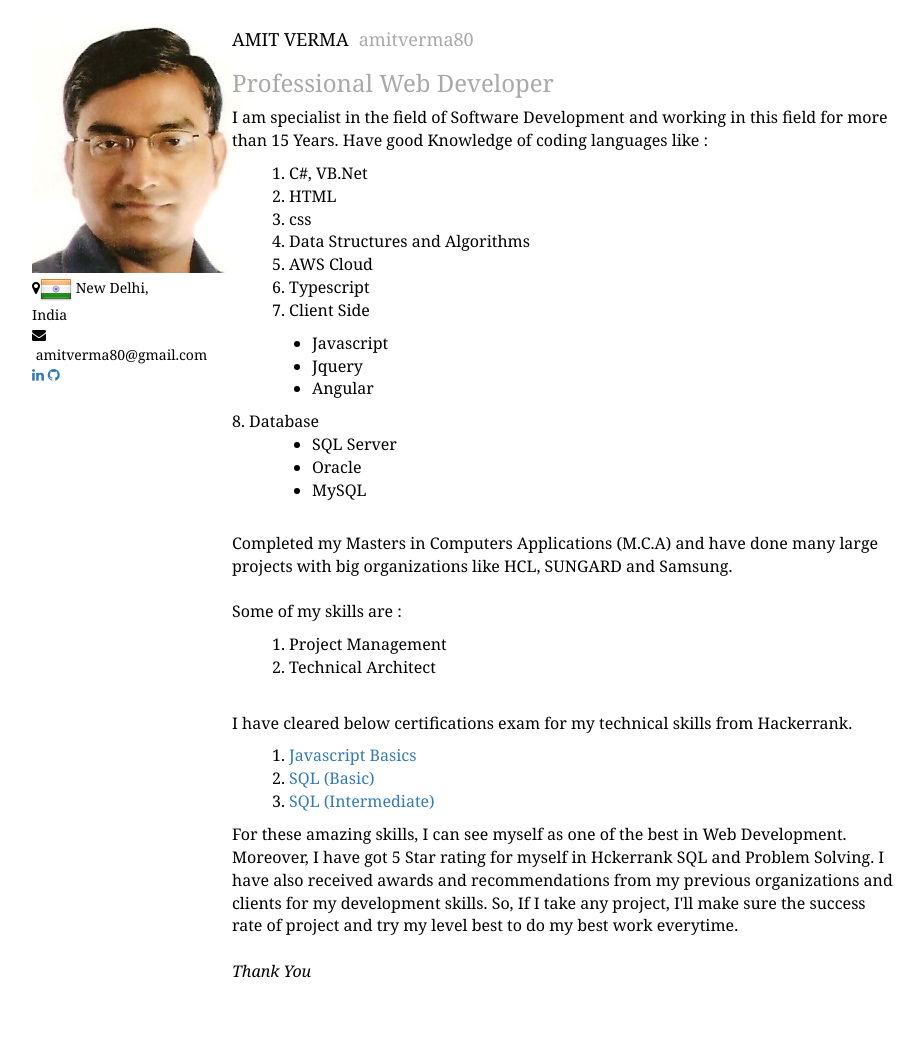
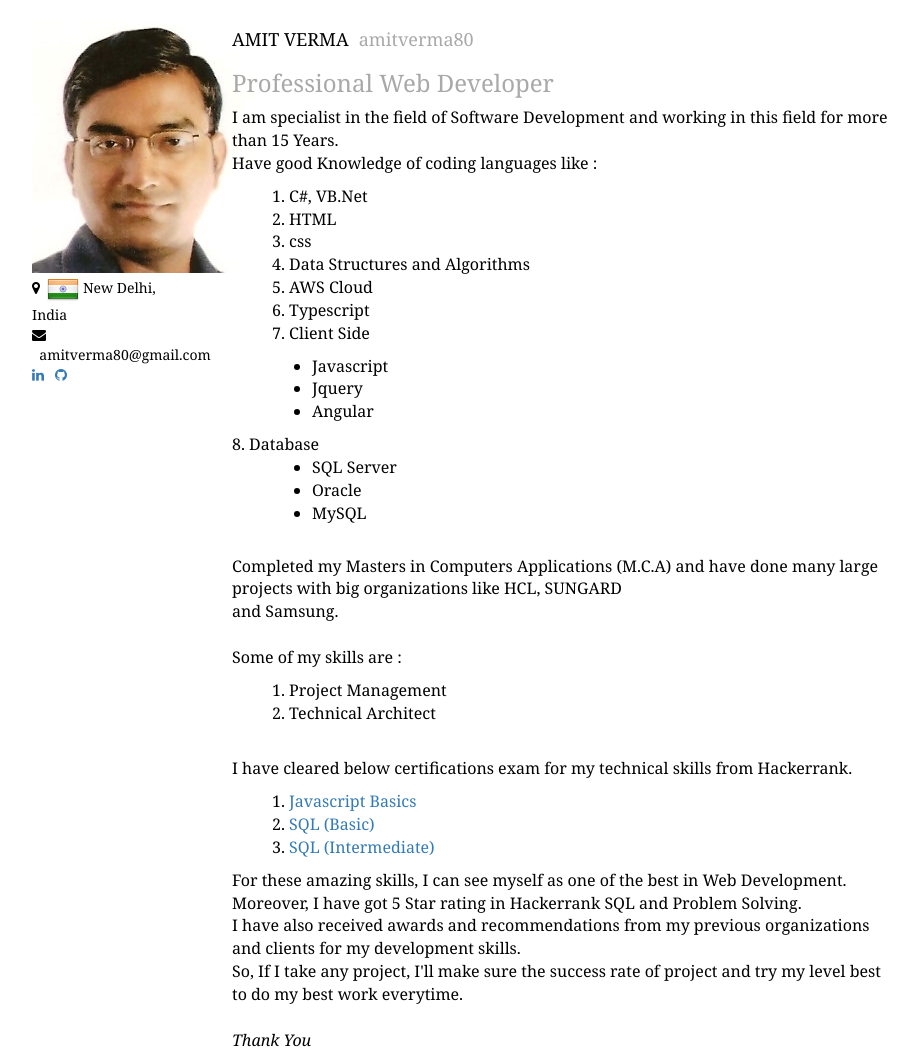
Before and after one commit to amitverma80/amitverma80.github.io, a plain HTML site: page index.html in a window 1280 px wide. Shown: the whole page, without its empty margins (314-1238 px from the left). Before the commit the page ends 983 px from the top, so only its background shows below. Drawn offline with nearby package versions, Linux system fonts and the light colour scheme.

Commit message:
Update index.html

```diff
--- a/index.html
+++ b/index.html
@@ -43,10 +43,10 @@
 	<div class="outerDiv">
 		<div class="leftDiv">
 			<img src="img/Photograph.jpg"><br>
-			<i class="fa fa-map-marker" aria-hidden="true"></i><img src="img/India.png">&nbsp;New Delhi, India <br>
-			<i class="fa fa-envelope" aria-hidden="true"></i>&nbsp;amitverma80@gmail.com <br>
+			<i class="fa fa-map-marker" aria-hidden="true"></i>&nbsp;&nbsp;<img src="img/India.png">&nbsp;New Delhi, India <br>
+			<i class="fa fa-envelope" aria-hidden="true"></i>&nbsp;&nbsp;amitverma80@gmail.com <br>
 			<a href="https://www.linkedin.com/in/amitverma80/"  target="_blank" title="Linked In"><i class="fa fa-linkedin"
-					aria-hidden="true" tooltip="Linked In"></i></a>
+					aria-hidden="true" tooltip="Linked In"></i></a>&nbsp;&nbsp;
 			<a href="https://github.com/amitverma80" target="_blank" title="Github"><i class="fa fa-github"
 					aria-hidden="true" tooltip="Github" ></i></a>
 		</div>
@@ -58,7 +58,7 @@
 				<h3>Professional Web Developer</h3>
 			</div>
 			<div style="font-family: Cambria, Cochin, Georgia, Times, 'Times New Roman', serif; font-size: medium;">
-				I am specialist in the field of Software Development and working in this field for more than 15 Years.
+				I am specialist in the field of Software Development and working in this field for more than 15 Years.<br>
 				Have good Knowledge of coding languages like :<br>
 				<p>
 					1. C#, VB.Net<br>
@@ -82,7 +82,7 @@
 
 				</p>
 				Completed my Masters in Computers Applications (M.C.A) and have done many large projects with big organizations
-				like HCL, SUNGARD and Samsung.<br><br>
+				like HCL, SUNGARD<br>and Samsung.<br><br>
 			</div>
 			<div style="font-family: Cambria, Cochin, Georgia, Times, 'Times New Roman', serif; font-size: medium;">
 				Some of my skills are :
@@ -106,8 +106,8 @@
 			<div style="font-family: Cambria, Cochin, Georgia, Times, 'Times New Roman', serif; font-size: medium;">
 				For these amazing skills, I can see myself as one of the best in Web Development.
 
-				Moreover, I have got 5 Star rating for myself in Hckerrank SQL and Problem Solving.
-				I have also received awards and recommendations from my previous organizations and clients for my development skills.
+				Moreover, I have got 5 Star rating in Hackerrank SQL and Problem Solving.<br>
+				I have also received awards and recommendations from my previous organizations and clients for my development skills.<br>
 				So, If I take any project, I'll make sure the success rate of project and try my level best to do my best work everytime.<br>
 
 				<br>
```
